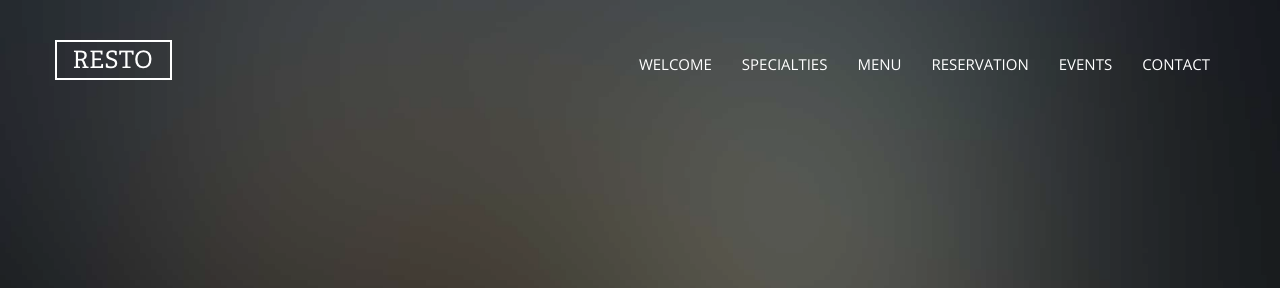
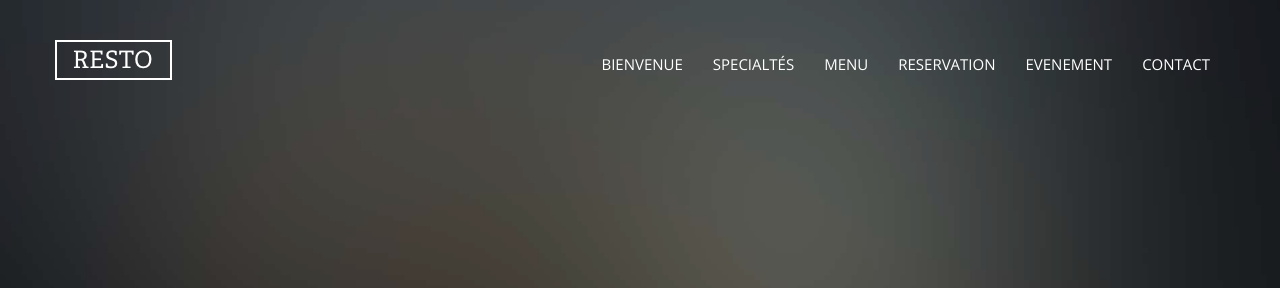
Before and after one commit to Hadi-silfer9/SiteResto, a website: page index.html in a window 1280 px wide. Shown: the top 288 px of the page. Drawn offline with nearby package versions, Linux system fonts and the light colour scheme; files whose address does not match are found by name.

Commit message:
changement index

```diff
--- a/index.html
+++ b/index.html
@@ -34,11 +34,11 @@
 
         <div id="navbar-collapse" class="navbar-collapse collapse">
           <ul class="nav navbar-nav navbar-right">
-            <li class="active"><a href="#" data-nav-section="welcome">Welcome</a></li>
-            <li><a href="#" data-nav-section="specialties">Specialties</a></li>
+            <li class="active"><a href="#" data-nav-section="welcome">Bienvenue</a></li>
+            <li><a href="#" data-nav-section="specialties">Specialtés</a></li>
             <li><a href="#" data-nav-section="menu">Menu</a></li>
             <li><a href="#" data-nav-section="reservation">Reservation</a></li>
-            <li><a href="#" data-nav-section="events">Events</a></li>
+            <li><a href="#" data-nav-section="events">Evenement</a></li>
             <li><a href="#" data-nav-section="contact">Contact</a></li>
           </ul>
         </div>
```
Also changed, not shown: 1 other file.
